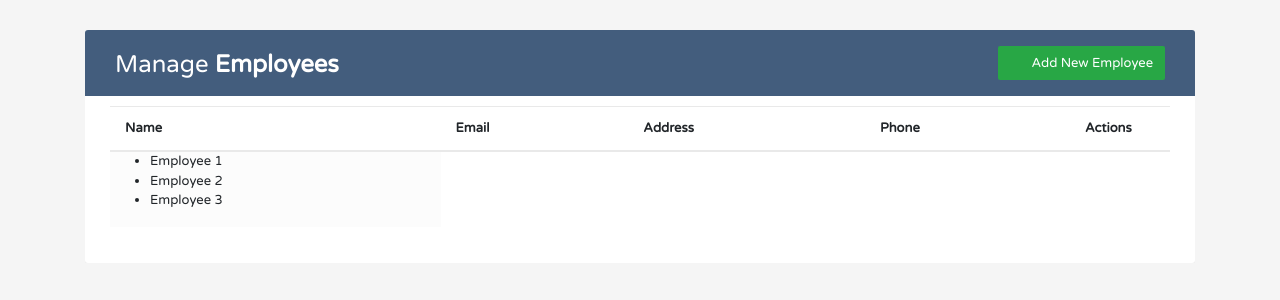
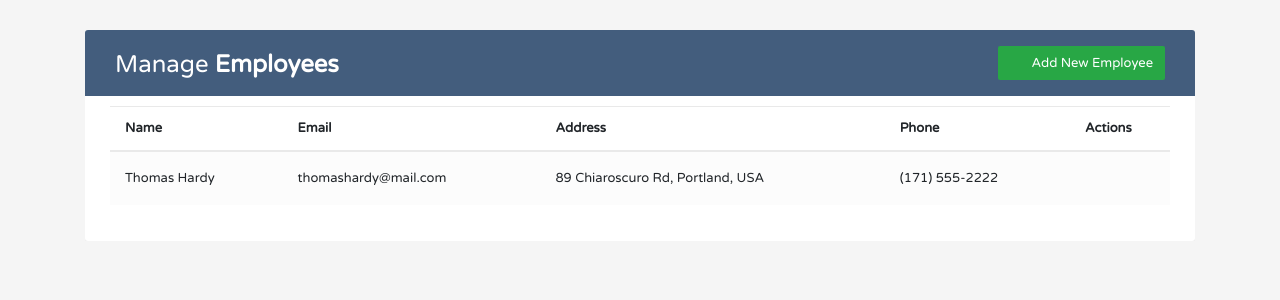
Before and after one commit to LuminiNanayakkara/man-emp, a React (Create React App) app: page / in a window 1280 px wide. Shown: the top 300 px of the page. Built offline with nearby package versions, Linux system fonts and the light colour scheme.

Commit message:
Added one hard coded value

```diff
--- a/src/components/Employee.js
+++ b/src/components/Employee.js
@@ -1,10 +1,23 @@
 const Employee = () => {
   return (
-    <ul>
-      <li>Employee 1</li>
-      <li>Employee 2</li>
-      <li>Employee 3</li>
-    </ul>
+    <>
+      <td>Thomas Hardy</td>
+      <td>thomashardy@mail.com</td>
+      <td>89 Chiaroscuro Rd, Portland, USA</td>
+      <td>(171) 555-2222</td>
+      <td>
+        <a href="#editEmployeeModal" class="edit" data-toggle="modal">
+          <i class="material-icons" data-toggle="tooltip" title="Edit">
+            &#xE254;
+          </i>
+        </a>
+        <a href="#deleteEmployeeModal" class="delete" data-toggle="modal">
+          <i class="material-icons" data-toggle="tooltip" title="Delete">
+            &#xE872;
+          </i>
+        </a>
+      </td>
+    </>
   );
 };
 export default Employee;
```
